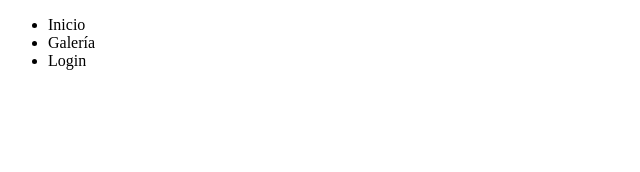
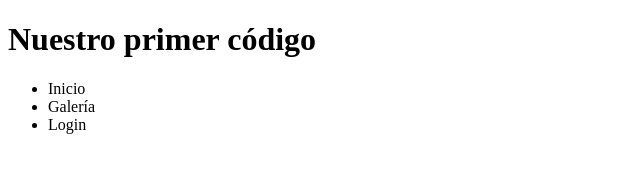
Before and after one commit to JhonRamirez23/EvidenciasGAES1, a plain HTML site: page index.html in a window 1280 px wide. Shown: the whole page, without its empty margins (0-640 px from the left). Drawn offline with Linux system fonts and the light colour scheme.

Commit message:
Nuestro primer título en html

```diff
--- a/index.html
+++ b/index.html
@@ -10,6 +10,8 @@
 
 </head>
 <body>
+
+    <h1>Nuestro primer código</h1>
     <nav>
         <ul>
             <li>Inicio</li>
```
